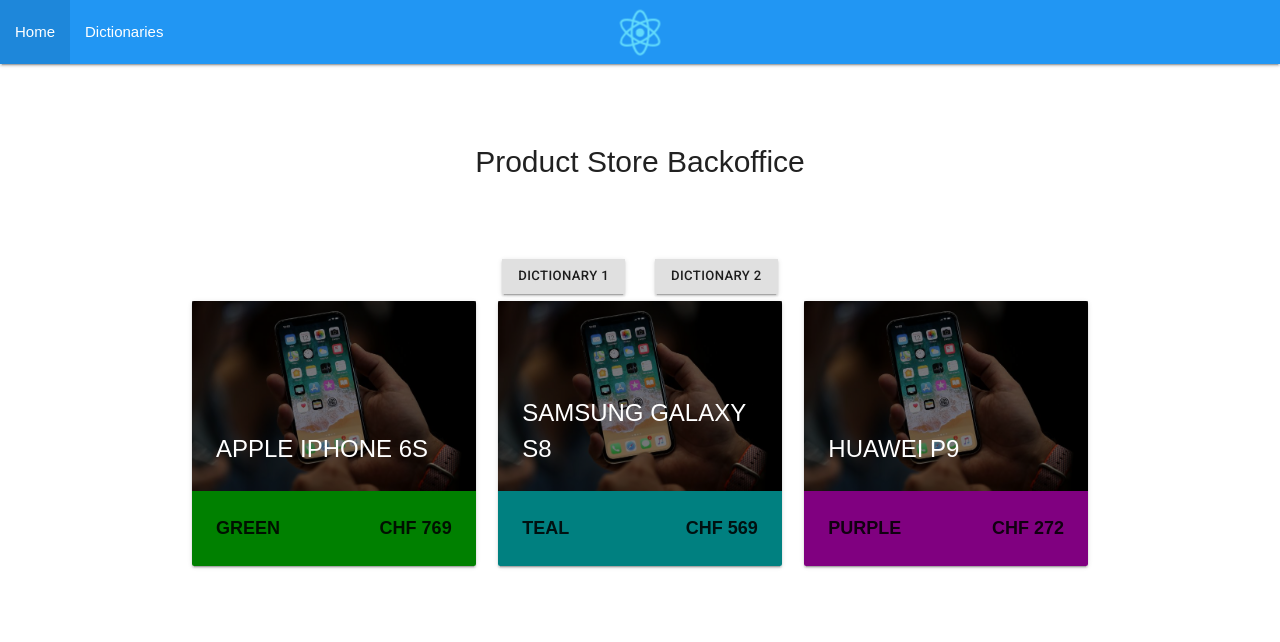
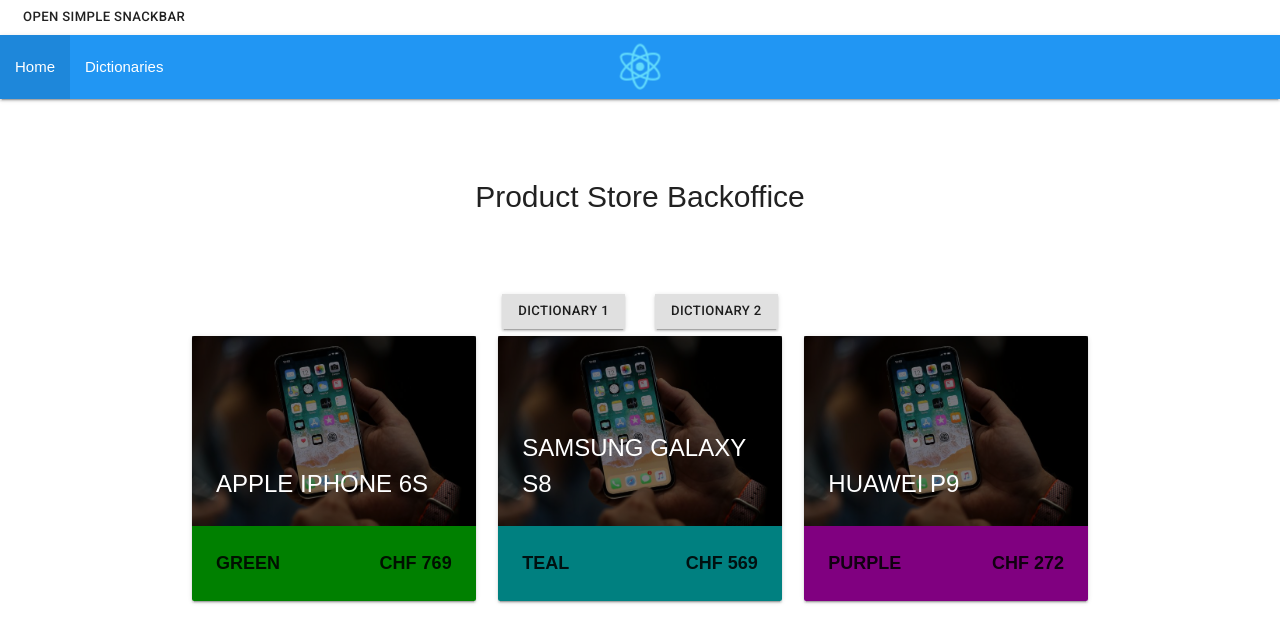
Before and after one commit to albertopiras/react-products-dictionary, a React (Create React App) app: page / in a window 1280 px wide. Shown: the top 642 px of the page. Built offline with nearby package versions, Linux system fonts and the light colour scheme.

Commit message:
Update Message snackbar provider with 3 kind of messages:info error success

```diff
--- a/src/App.scss
+++ b/src/App.scss
@@ -1,4 +1,8 @@
 $base-color: #2196F3;
+
+$success-color:#4CAF50;
+$error-color: #FF5722;
+$info-color: #9E9E9E;
 
 
 /* ----- nav and logo ----*/
@@ -51,7 +55,16 @@
     background: #d5d5d5;
 }
 
-
+// toast messages
+.message-info>.MuiSnackbarContent-root{
+        background: $info-color;
+}
+.message-success>.MuiSnackbarContent-root{
+    background: $success-color;
+}
+.message-error>.MuiSnackbarContent-root{
+    background: $error-color;
+}
 
 // other
 
--- a/src/App.tsx
+++ b/src/App.tsx
@@ -7,10 +7,12 @@
 import ProductsProvider from 'providers/ProductsProvider';
 import DictionariesPage from 'components/pages/DictionariesPage';
 import ColorDictionariesProvider from './providers/ColorDictionariesProvider';
+import MessagesProvider from 'providers/MessagesProvider';
 class App extends PureComponent {
 
   render() {
     return (
+      <MessagesProvider>
         <ColorDictionariesProvider>
           <ProductsProvider>
             <BrowserRouter>
@@ -23,13 +25,14 @@
                   </ul>
                 </div>
               </nav>
-            <div className ="container">
+              <div className="container">
                 <Route exact path="/" component={HomePage} />
                 <Route path="/dictionaries" component={DictionariesPage} />
               </div>
             </BrowserRouter>
           </ProductsProvider>
         </ColorDictionariesProvider>
+      </MessagesProvider>
     );
   }
 }
--- a/src/components/AddDictionary.tsx
+++ b/src/components/AddDictionary.tsx
@@ -38,10 +38,10 @@
 
   handleOnSubmit = () => {
     this.props.onAddDictionary(this.state.newDictionaryName).then((response) => {
-      this.context.newMessage('dictionary added');
-    }, (err) => {
-      this.context.newMessage('error adding dicitionary');
-    })
+      this.context.newSuccessMessage(response.content);
+    }, (error) => {
+      this.context.newErrorMessage(error.content);
+    });
   }
   render() {
     return (
--- a/src/components/DictionaryTable.tsx
+++ b/src/components/DictionaryTable.tsx
@@ -1,8 +1,9 @@
 import React, { Component, Fragment } from 'react';
 // import './Dictionary.scss';
-import { Dictionary, Message } from '../models/Models';
+import { Dictionary } from '../models/Models';
 
 import MaterialTable, { Column } from 'material-table';
+import { MessagesContext } from 'providers/MessagesProvider';
 
 interface IDictionaryTableParams {
     dictionary: Dictionary;
@@ -14,6 +15,7 @@
 }
 
 class DictionaryTable extends Component<IDictionaryTableParams> {
+    static contextType = MessagesContext;
 
     columns = [
         { title: 'from', field: 'from', lookup: this.props.colors },
@@ -22,15 +24,27 @@
     ] as Column[];
 
     addDictionaryItem(dictionaryName: string, from: string, to: string) {
-        return this.props.onAddItem(dictionaryName, from, to);
+        return this.props.onAddItem(dictionaryName, from, to).then((response) => {
+            this.context.newSuccessMessage(response.content);
+        }, (error) => {
+            this.context.newErrorMessage(error.content);
+        });
     }
 
     updateItem(dictionaryName: string, itemKey: string, from: string, to: string) {
-        return this.props.onUpdateItem(dictionaryName, itemKey, from, to);
+        return this.props.onUpdateItem(dictionaryName, itemKey, from, to).then((response) => {
+            this.context.newSuccessMessage(response.content);
+        }, (error) => {
+            this.context.newErrorMessage(error.content);
+        });
     }
 
     removeItem(dictionaryName: string, itemKey: string) {
-        return this.props.onRemoveItem(dictionaryName, itemKey);
+        return this.props.onRemoveItem(dictionaryName, itemKey).then((response) => {
+            this.context.newSuccessMessage(response.content);
+        }, (error) => {
+            this.context.newErrorMessage(error.content);
+        });
     }
     render() {
 
--- a/src/providers/ColorDictionariesProvider.tsx
+++ b/src/providers/ColorDictionariesProvider.tsx
@@ -59,7 +59,7 @@
 export const ColorDictionariesContext = React.createContext({} as DictionaryState);
 
 // Create an exportable consumer that can be injected into components
-export const ColorDictionariesConsumer = ColorDictionariesContext.Consumer
+export const ColorDictionariesConsumer = ColorDictionariesContext.Consumer;
 
 // Create the provider using a traditional Component class
 class ColorDictionariesProvider extends Component {
@@ -86,7 +86,7 @@
             return new Promise((resolve,reject) => {
                     let dictionary = this.state.dictionaries.find((dictionary: Dictionary) => dictionary.dictionaryName === dictionaryName) as Dictionary;
                     if (dictionary){
-                        return reject('this dictionary already exists');
+                        return reject('This dictionary already exists');
                     }
                     const newDictionary:Dictionary = {dictionaryName: dictionaryName, mutations:{}};
                     this.state.dictionaries.push(newDictionary);
@@ -99,11 +99,11 @@
             return new Promise((resolve,reject) => {
                 setTimeout(() => {
                     let dictionary = this.state.dictionaries.find((dictionary: Dictionary) => dictionary.dictionaryName === dictionaryName) as Dictionary;
-                    if (!dictionary) return reject(new Message('no dictionary found'));
-                    if (dictionary.mutations[from]) return reject(new Message('item already present', true));
+                    if (!dictionary) return reject(new Message('No dictionary found'));
+                    if (dictionary.mutations[from]) return reject(new Message('Item already present', true));
                     dictionary.mutations[from] = to;
                     this.setState({ dictionaries: this.state.dictionaries });
-                    resolve(new Message('item successfully added'));
+                    resolve(new Message('Item successfully added'));
                 }, 600);
             });
         },
@@ -112,11 +112,12 @@
             return new Promise((resolve,reject) => {
                 setTimeout(() => {
                     let dictionary = this.state.dictionaries.find((dictionary: Dictionary) => dictionary.dictionaryName === dictionaryName) as Dictionary;
-                    if (!dictionary) return reject(new Message('no dictionary found'));
+                    if (!dictionary) return reject(new Message('No dictionary found'));
+                    if (dictionary.mutations[from]) return reject(new Message('Item already present', true));
                     delete dictionary.mutations[itemkey];
                     dictionary.mutations[from] = to;
                     this.setState({ dictionaries: this.state.dictionaries });
-                    resolve(new Message('item successfully updted'));
+                    resolve(new Message('Item successfully updted'));
                 }, 600);
             })
 
@@ -126,10 +127,10 @@
             return new Promise((resolve,reject) => {
                 setTimeout(() => {
                     let dictionary = this.state.dictionaries.find((dictionary: Dictionary) => dictionary.dictionaryName === dictionaryName) as Dictionary;
-                    if (!dictionary) return reject(new Message('no dictionary found'));
+                    if (!dictionary) return reject(new Message('No dictionary found'));
                     delete dictionary.mutations[itemkey];
                     this.setState({ dictionaries: this.state.dictionaries });
-                    resolve(new Message('item successfully removed'));
+                    resolve(new Message('Item successfully removed'));
                 }, 600);
             })
 
--- a/src/providers/MessagesProvider.tsx
+++ b/src/providers/MessagesProvider.tsx
@@ -6,29 +6,58 @@
 interface AppState {
     open: boolean;
     message: string,
-    newMessage(messageToShow: string): void;
+    newInfoMessage(messageToShow: string): void;
+    newSuccessMessage(messageToShow: string): void;
+    newErrorMessage(messageToShow: string): void;
+    status: MESSAGE_TYPE;
 };
 
+export enum MESSAGE_TYPE {
+    INFO,
+    SUCCESS,
+    ERROR
+}
 export const MessagesContext = React.createContext({} as AppState);
 
 // Create an exportable consumer that can be injected into components
-export const MessagesConsumer = MessagesContext.Consumer
+export const MessagesConsumer = MessagesContext.Consumer;
 
-// Create the provider using a traditional Component class
+/***
+ * MessagesProvider allows to show Snackbar messages.
+ */
 class MessagesProvider<Object, AppState> extends Component {
 
     state = {
         open: false,
         message: 'default',
-        newMessage: (messageToShow: string) => {
+        newInfoMessage: (messageToShow: string) => {
             this.setState({ open: true, message: messageToShow });
+        },
+        newSuccessMessage: (messageToShow: string) => {
+            this.setState({ open: true, message: messageToShow, status: MESSAGE_TYPE.SUCCESS });
+        },
+        newErrorMessage: (messageToShow: string) => {
+            this.setState({ open: true, message: messageToShow, status: MESSAGE_TYPE.ERROR });
+        },
+        status: MESSAGE_TYPE.INFO
+    };
+
+    getMessageColor(status: MESSAGE_TYPE):string {
+        switch (status) {
+            case MESSAGE_TYPE.INFO:
+                return 'message-info';
+            case MESSAGE_TYPE.SUCCESS:
+                return 'message-success';
+            case MESSAGE_TYPE.ERROR:
+                return 'message-error';
+            default:
+                return 'message-info';
         }
-    };
+    }
 
     handleClick = () => {
         this.setState({ open: true });
     };
-
 
     handleClose = (event: React.SyntheticEvent | React.MouseEvent, reason?: string) => {
         if (reason === 'clickaway') {
@@ -46,6 +75,7 @@
                         vertical: 'bottom',
                         horizontal: 'left',
                     }}
+                    className={this.getMessageColor(this.state.status)}
                     open={this.state.open}
                     autoHideDuration={2000}
                     onClose={this.handleClose}
--- a/src/providers/ProductsProvider.tsx
+++ b/src/providers/ProductsProvider.tsx
@@ -17,7 +17,7 @@
 export const ProductsContext = React.createContext(initialState);
 
 // Create an exportable consumer that can be injected into components
-export const ProductsConsumer = ProductsContext.Consumer
+export const ProductsConsumer = ProductsContext.Consumer;
 
 // Create the provider using a traditional Component class
 class ProductsProvider extends Component {
```
Lines whose indentation alone changed are shown as unchanged.
